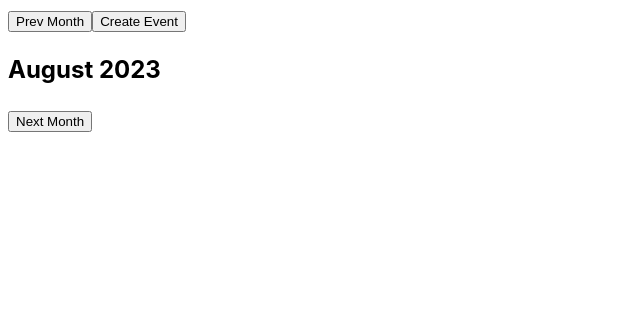
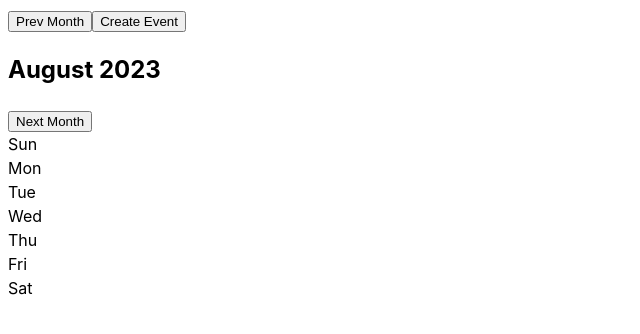
Before and after one commit to mdtalha109/Calendify, a React (Vite) app: page / in a window 1280 px wide. Shown: the top 334 px of the page, without its empty margins (0-640 px from the left). Built offline with nearby package versions, Linux system fonts and the light colour scheme.

Commit message:
feat: added weekdays component

```diff
--- a/src/Components/CalendarLayout/CalendarLayout.jsx
+++ b/src/Components/CalendarLayout/CalendarLayout.jsx
@@ -1,9 +1,11 @@
 // CalendarLayout.js
 import React, { useState, useEffect } from 'react';
 import CalendarHeader from '../CalendarHeader/CalendarHeader';
+import CalendarWeekdays from '../CalendarWeekdays/CalendarWeekdays'
 
 const CalendarLayout = () => {
   const [currentDate, setCurrentDate] = useState(new Date());
+  const daysOfWeek = ['Sun', 'Mon', 'Tue', 'Wed', 'Thu', 'Fri', 'Sat'];
   return (
     <div className="calendar">
       <CalendarHeader
@@ -11,6 +13,10 @@ const CalendarLayout = () => {
         onPrevMonth={() => setCurrentDate(new Date(currentDate.getFullYear(), currentDate.getMonth() - 1))}
         onNextMonth={() => setCurrentDate(new Date(currentDate.getFullYear(), currentDate.getMonth() + 1))}
       />
+
+      <div className="calendar-body">
+        <CalendarWeekdays daysOfWeek={daysOfWeek} />
+      </div>
     </div>
   );
 };
--- /dev/null
+++ b/src/Components/CalendarWeekdays/CalendarWeekdays.jsx
@@ -0,0 +1,13 @@
+import React from 'react';
+
+const CalendarWeekdays = ({ daysOfWeek }) => {
+  return (
+    <div className="calendar-weekdays">
+      {daysOfWeek.map((day) => (
+        <div key={day} className="calendar-weekday">{day}</div>
+      ))}
+    </div>
+  );
+};
+
+export default CalendarWeekdays;
```
